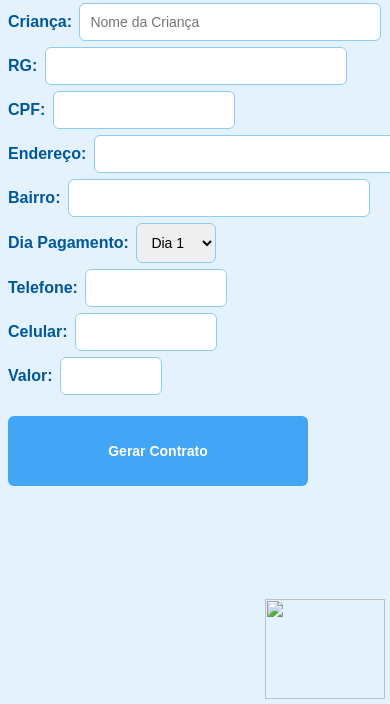
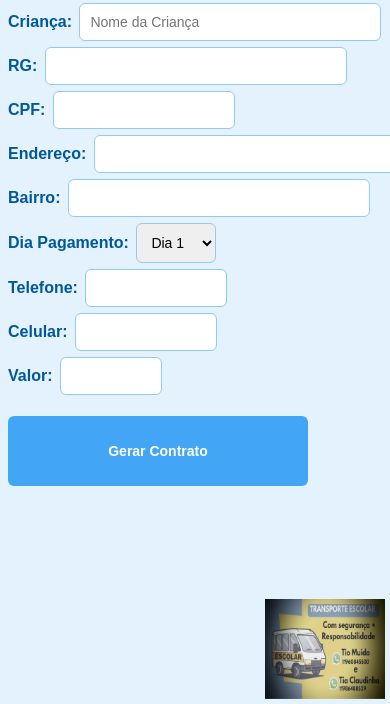
Before and after one commit to brinquedos/TransporteEscolar, a plain HTML site: page index.html in a window 390 px wide. Shown: the part 140-844 px from the top of the page. Drawn offline with nearby package versions, Linux system fonts and the light colour scheme; some packages are replaced by stand-ins of ours.

Commit message:
Update index.html

```diff
--- a/index.html
+++ b/index.html
@@ -10,7 +10,7 @@
   <body>
     <div class="container">
     <h1>Contratos Transporte</h1>
-    <img src="icon.png" id="icon">
+    <img src="icon.jpeg" id="icon">
     <label for="nome">Contratante:</label>
     <input
       type="text"
```
